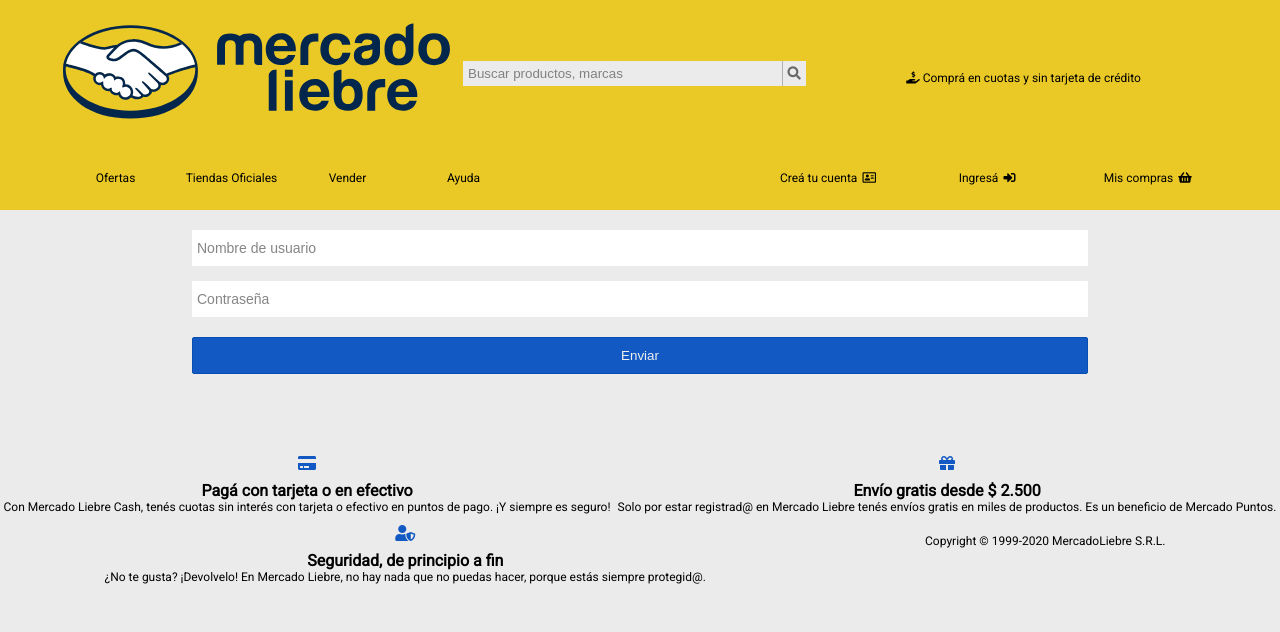
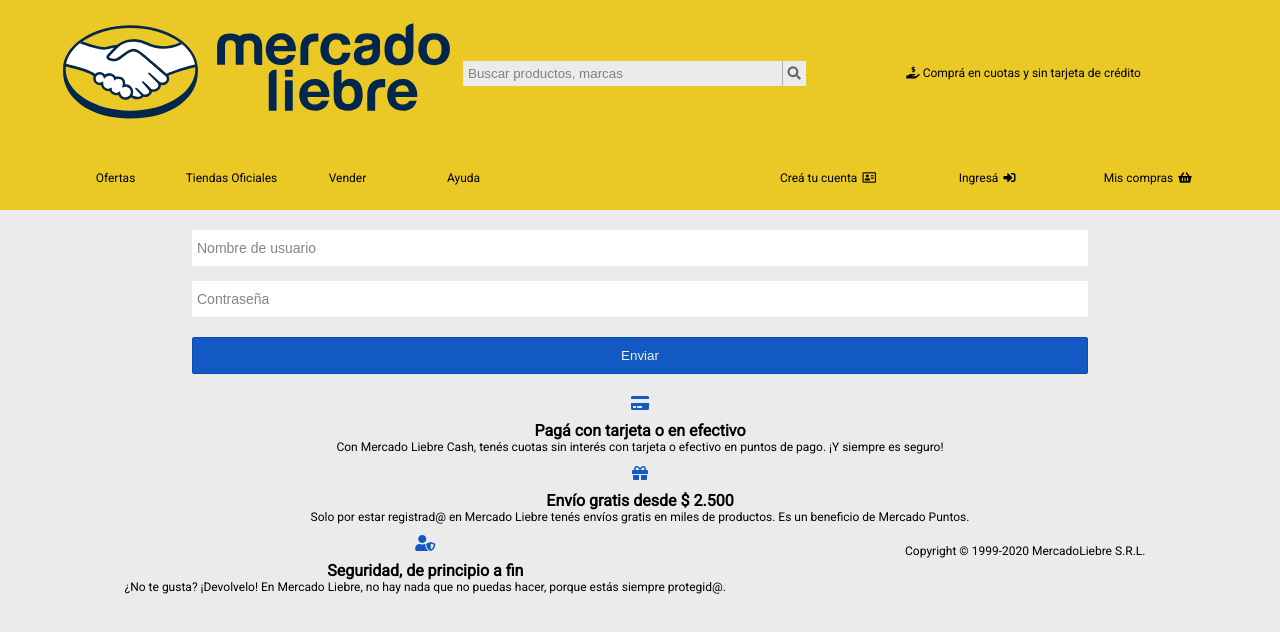
Before and after one commit to MicaPupparo/mercadoliebre, a website: page views/login.html in a window 1280 px wide. Drawn offline with Linux system fonts and the light colour scheme; files whose address does not match are found by name.

Commit message:
styles modified

```diff
--- a/public/css/styles.css
+++ b/public/css/styles.css
@@ -78,17 +78,8 @@
 .cuotas{
     width: 100%;
     text-align: center;
-    font-weight: 400;
-    margin-top: 10px;
     padding: 5px;
 }
-/*
-header .top-header{
-    display: flex;
-    flex-wrap: wrap;
-    padding: 5%;
-}
-*/
 
 .navbar{
     display: none;
@@ -113,7 +104,7 @@
     padding: 5px 0px;
     text-align: center;
     font-size: 18px;
-    margin: auto;
+    margin: 10px auto;
     border-radius: 10%;
 }
 
@@ -365,7 +356,7 @@
 }
 
 @media (min-width: 1200px) {
-    .top-header, .navbar{
+    .top-header, .navbar, footer{
         max-width: 1200px;
         margin: auto;
     }
```
